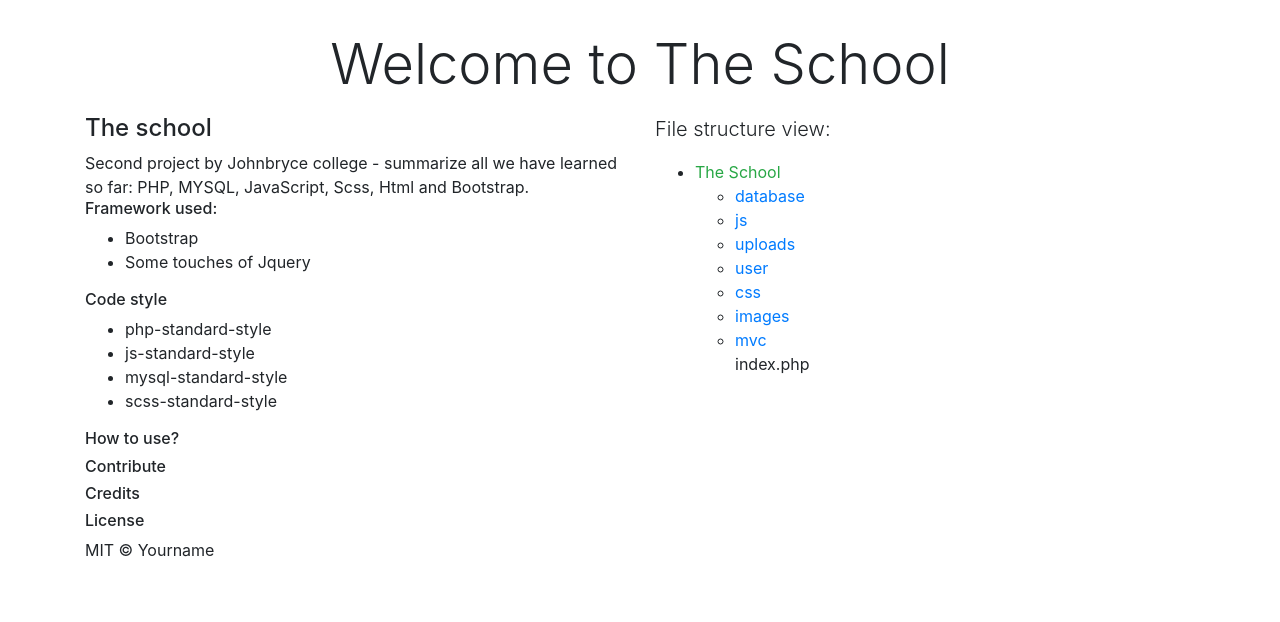
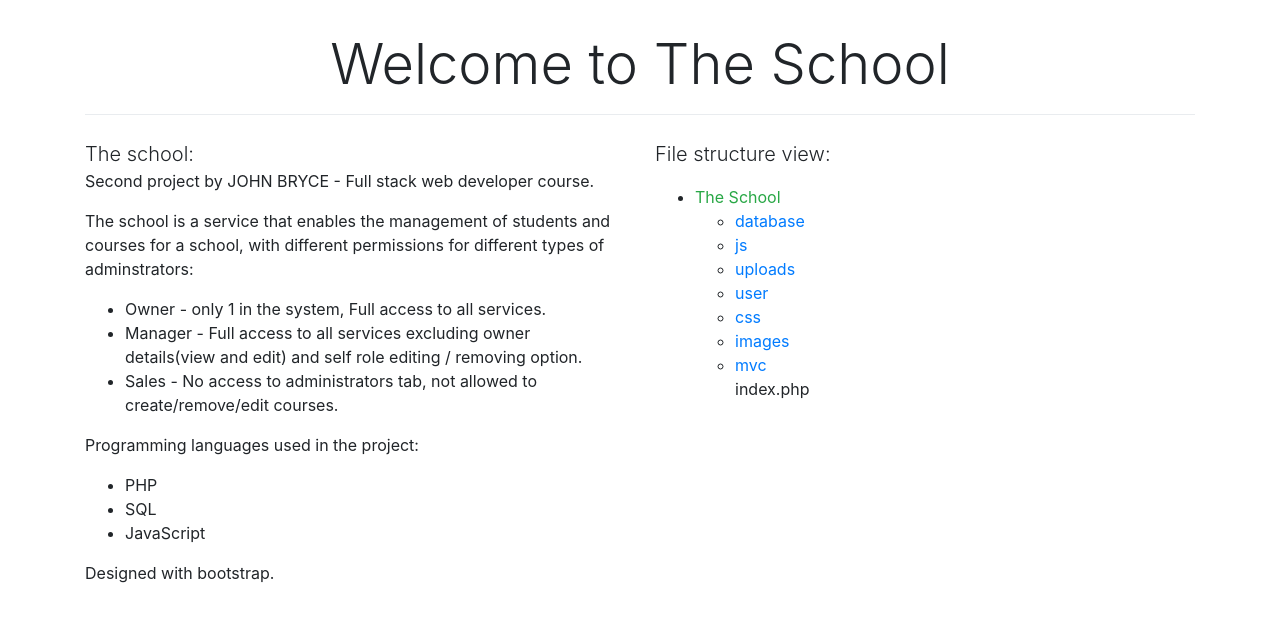
Before and after one commit to henshoster/schoolManagmentSystem, a PHP site: page / in a window 1280 px wide. Shown: the part 70-692 px from the top of the page. Run offline with PHP 8.4, Linux system fonts and the light colour scheme.

Commit message:
Introduction to the project

```diff
--- a/mvc/view/templates/main_page/default_main_page_tpl.php
+++ b/mvc/view/templates/main_page/default_main_page_tpl.php
@@ -1,10 +1,11 @@
 <div class="container">
     <h1 class="display-4 m-3 text-center">Welcome to The School</h1>
+    <div class="dropdown-divider mb-4"></div>
     <div class="row">
-        <div class="col-6">
+        <div class="col-md-6">
             <?php include 'mvc/view/templates/main_page/general_info_tpl.html';?>
         </div>
-        <div class="col-6">
+        <div class="col-md-6">
             <p class="lead">File structure view:</h4>
             <ul>
                 <li><span class="text-success">The School</span>
--- a/mvc/view/templates/main_page/general_info_tpl.html
+++ b/mvc/view/templates/main_page/general_info_tpl.html
@@ -1,24 +1,26 @@
-<h4>The school</h4>
 <div>
-    Second project by Johnbryce college - summarize all we have learned so far: PHP, MYSQL, JavaScript, Scss, Html and Bootstrap.
+    <span class="lead">The school:</span>
+    <p>
+        Second project by JOHN BRYCE - Full stack web developer course.
+    </p>
+    <p>
+        The school is a service that enables the management of students and courses for a school, with different permissions for
+        different types of adminstrators:
+        <ul>
+            <li>Owner - only 1 in the system, Full access to all services.</li>
+            <li>Manager - Full access to all services excluding owner details(view and edit) and self role editing / removing
+                option.
+            </li>
+            <li>Sales - No access to administrators tab, not allowed to create/remove/edit courses.</li>
+        </ul>
+    </p>
 </div>
 <div>
-    <h6>Framework used:</h6>
+    <p>Programming languages used in the project:</p>
     <ul>
-        <li>Bootstrap</li>
-        <li>Some touches of Jquery</li>
+        <li>PHP</li>
+        <li>SQL</li>
+        <li>JavaScript</li>
     </ul>
-    <h6>Code style</h6>
-    <ul>
-        <li>php-standard-style</li>
-        <li>js-standard-style</li>
-        <li>mysql-standard-style</li>
-        <li>scss-standard-style</li>
-    </ul>
+    <span>Designed with bootstrap.</span>
 </div>
-
-<h6>How to use?</h6>
-<h6>Contribute</h6>
-<h6>Credits</h6>
-<h6>License</h6>
-MIT © Yourname
```
